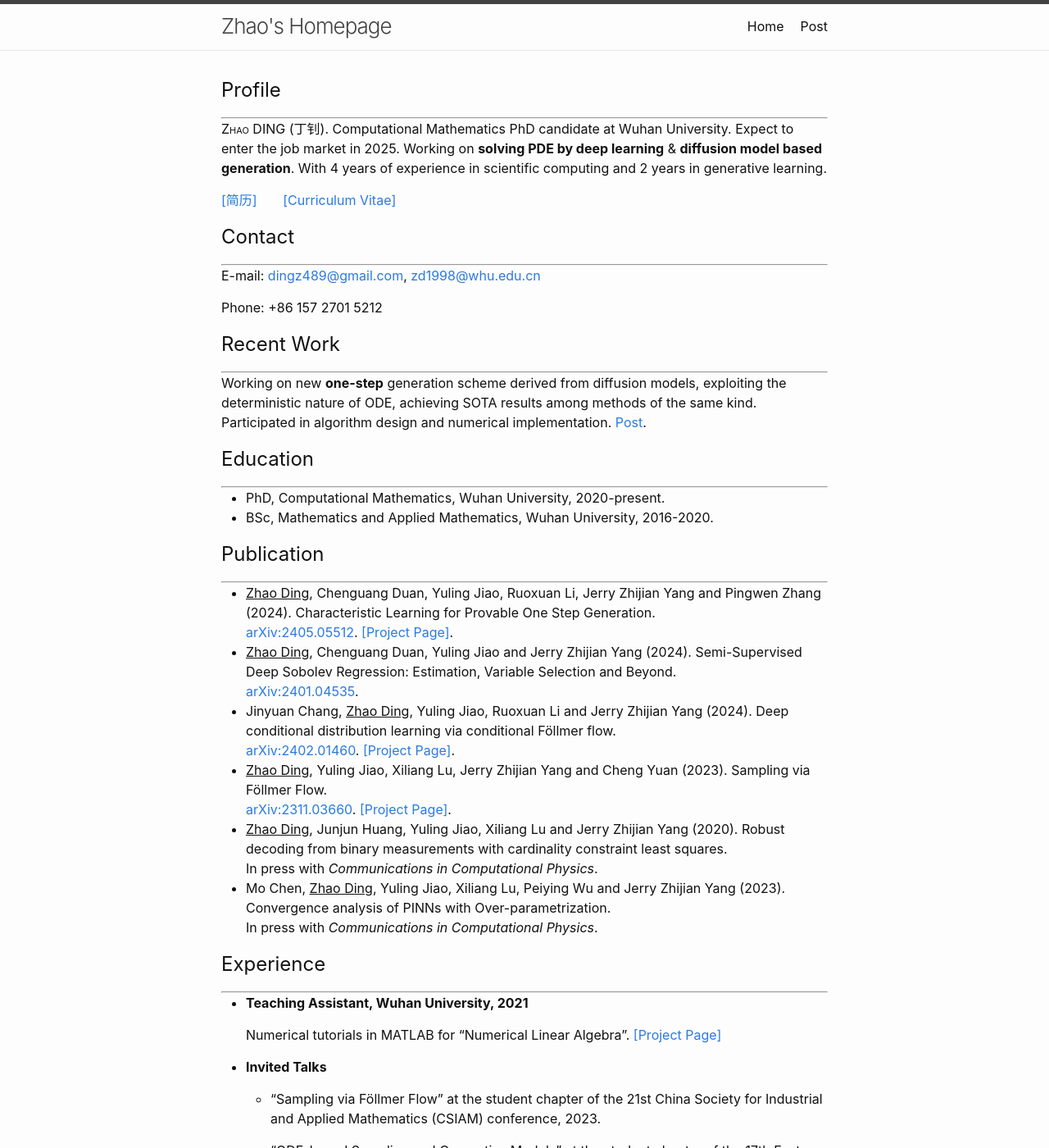
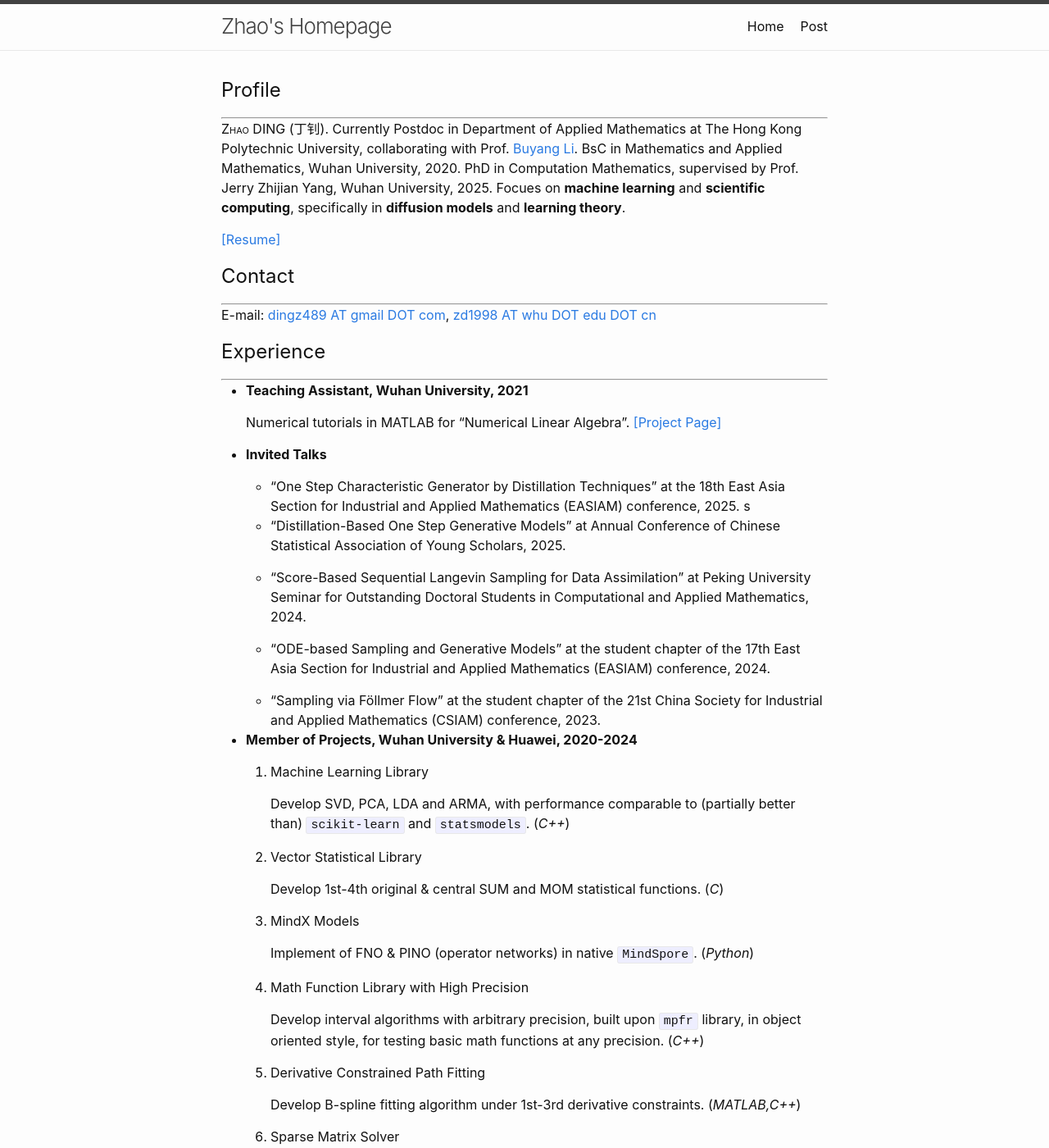
Before and after one commit to burning489/burning489.github.io, a Jekyll site: the page built from index.md, in a window 1280 px wide and 1400 px high. Shown: the whole window at 82% size. Built offline with Jekyll 4.4.1, drawn with Linux system fonts in a browser that asks for light colours; some of the changed text lies outside the part shown.

Commit message:
update(index): update PolyU info

```diff
--- a/index.md
+++ b/index.md
@@ -8,40 +8,24 @@ title: Home
 
 ## Profile
 ---
-<span style="font-variant:small-caps;">Zhao DING</span> (丁钊). Computational Mathematics PhD candidate at Wuhan University. Expect to enter the job market in 2025. Working on **solving PDE by deep learning** & **diffusion model based generation**. With 4 years of experience in scientific computing and 2 years in generative learning.
+<span style="font-variant:small-caps;">Zhao DING</span> (丁钊).
+Currently Postdoc in Department of Applied Mathematics at The Hong Kong Polytechnic University, collaborating with Prof. [Buyang Li](https://www.polyu.edu.hk/ama/profile/byli/).
+BsC in Mathematics and Applied Mathematics, Wuhan University, 2020.
+PhD in Computation Mathematics, supervised by Prof. Jerry Zhijian Yang, Wuhan University, 2025.
+Focues on **machine learning** and **scientific computing**, specifically in **diffusion models** and **learning theory**.
 
-[[简历]](assets/resume/resume_zh.pdf) &nbsp; &nbsp; &nbsp; [[Curriculum Vitae]](assets/resume/resume_en.pdf)
-
+[[Resume]](assets/resume/resume_en.pdf)
 
 ## Contact
 ---
-E-mail: [dingz489@gmail.com](mailto:dingz489@gmail.com), [zd1998@whu.edu.cn](mailto:zd1998@whu.edu.cn)
+E-mail: [dingz489 AT gmail DOT com](mailto:dingz489@gmail.com), [zd1998 AT whu DOT edu DOT cn](mailto:zd1998@whu.edu.cn)
 
-Phone: +86 157 2701 5212
+<!-- Phone: +86 157 2701 5212 -->
 
-## Recent Work
+<!-- ## Recent Work
 ---
 Working on new **one-step** generation scheme derived from diffusion models, exploiting the deterministic nature of ODE, achieving SOTA results among methods of the same kind. Participated in algorithm design and numerical implementation. [Post](post/generative-ode-flow).
-
-## Education
----
-- PhD, Computational Mathematics, Wuhan University, 2020-present.
-- BSc, Mathematics and Applied Mathematics, Wuhan University, 2016-2020.
-
-## Publication
----
-- <u>Zhao Ding</u>, Chenguang Duan, Yuling Jiao, Ruoxuan Li, Jerry Zhijian Yang and Pingwen Zhang (2024). Characteristic Learning for Provable One Step Generation. \
-[arXiv:2405.05512](https://arxiv.org/abs/2405.05512). [[Project Page]](https://github.com/burning489/CharacteristicGenerator).
-- <u>Zhao Ding</u>, Chenguang Duan, Yuling Jiao and Jerry Zhijian Yang (2024). Semi-Supervised Deep Sobolev Regression: Estimation, Variable Selection and Beyond. \
-[arXiv:2401.04535](https://arxiv.org/abs/2401.04535).
-- Jinyuan Chang, <u>Zhao Ding</u>, Yuling Jiao, Ruoxuan Li and Jerry Zhijian Yang (2024). Deep conditional distribution learning via conditional Föllmer flow. \
-[arXiv:2402.01460](https://arxiv.org/abs/2402.01460). [[Project Page]](https://github.com/burning489/ConditionalFollmerFlow).
-- <u>Zhao Ding</u>, Yuling Jiao, Xiliang Lu, Jerry Zhijian Yang and Cheng Yuan (2023). Sampling via Föllmer Flow. \
-[arXiv:2311.03660](https://arxiv.org/abs/2311.03660). [[Project Page]](https://github.com/burning489/SamplingFollmerFlow).
-- <u>Zhao Ding</u>, Junjun Huang, Yuling Jiao, Xiliang Lu and Jerry Zhijian Yang (2020). Robust decoding from binary measurements with cardinality constraint least squares. \
-In press with *Communications in Computational Physics*.
-- Mo Chen, <u>Zhao Ding</u>, Yuling Jiao, Xiliang Lu, Peiying Wu and Jerry Zhijian Yang (2023). Convergence analysis of PINNs with Over-parametrization. \
-In press with *Communications in Computational Physics*.
+ -->
 
 ## Experience
 ---
@@ -51,9 +35,15 @@ In press with *Communications in Computational Physics*.
 
 - **Invited Talks**
 
-	- “Sampling via Föllmer Flow” at the student chapter of the 21st China Society for Industrial and Applied Mathematics (CSIAM) conference, 2023.
+	- “One Step Characteristic Generator by Distillation Techniques” at the 18th East Asia Section for Industrial and Applied Mathematics (EASIAM) conference, 2025.
+s
+	- “Distillation-Based One Step Generative Models” at Annual Conference of Chinese Statistical Association of Young Scholars, 2025.
+
+	- “Score-Based Sequential Langevin Sampling for Data Assimilation” at Peking University Seminar for Outstanding Doctoral Students in Computational and Applied Mathematics, 2024.
 
 	- “ODE-based Sampling and Generative Models” at the student chapter of the 17th East Asia Section for Industrial and Applied Mathematics (EASIAM) conference, 2024.
+
+	- “Sampling via Föllmer Flow” at the student chapter of the 21st China Society for Industrial and Applied Mathematics (CSIAM) conference, 2023.
 
 - **Member of Projects, Wuhan University & Huawei, 2020-2024**
 
```
Also changed, not shown: other parts of index.md (+1 -6 lines).
